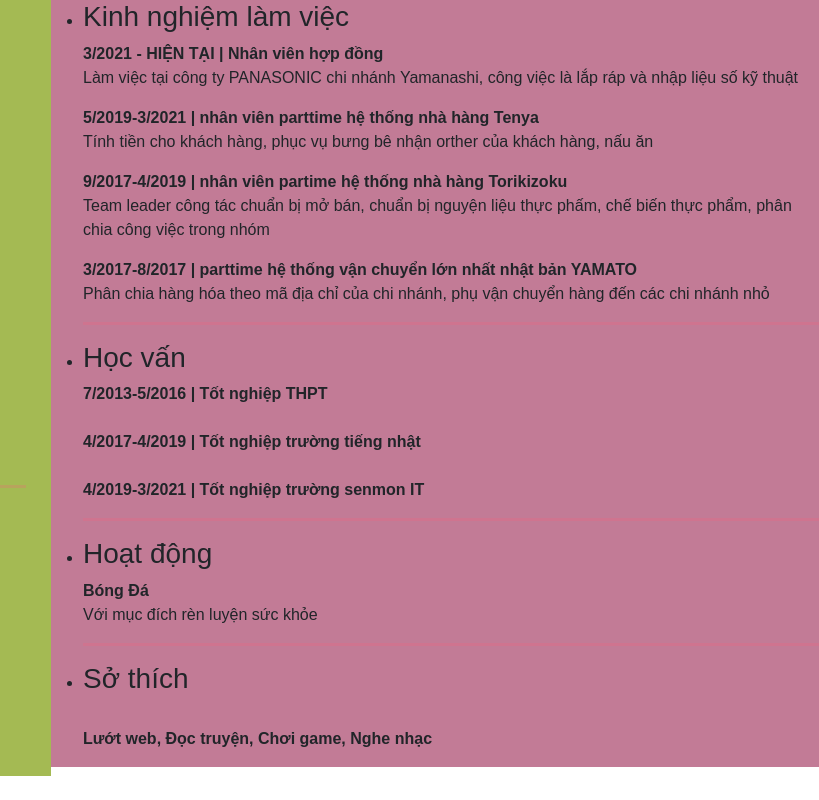
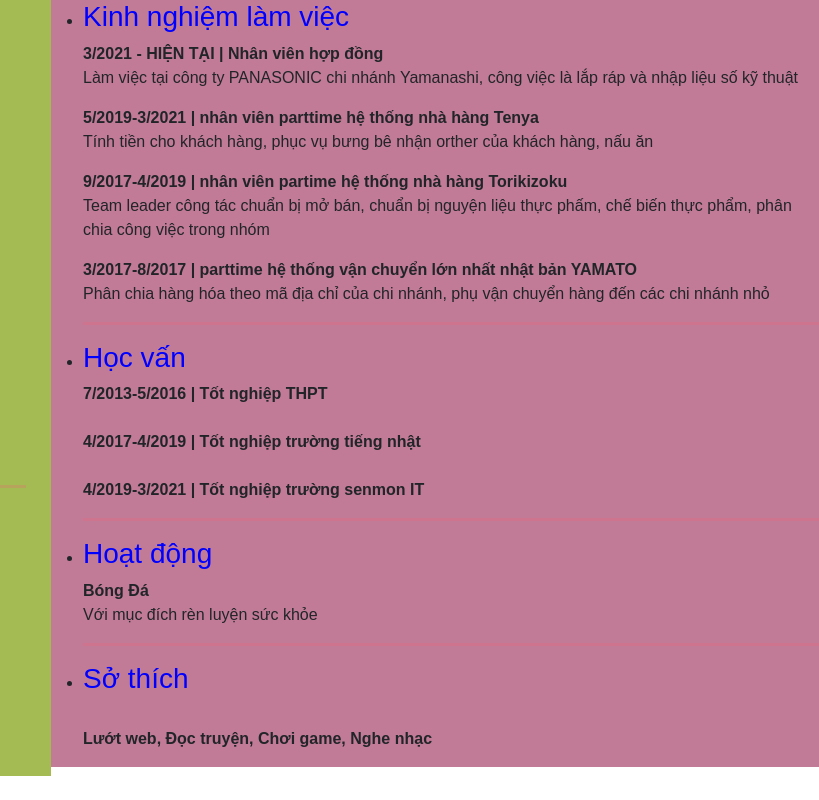
Before and after one commit to quyetdc17/lm1-cv, a plain HTML site: page index.html in a window 1280 px wide. Shown: the full height of the page, 461-1280 px from the left. Drawn offline with nearby package versions, Linux system fonts and the light colour scheme.

Commit message:
Create cv

```diff
--- a/index.html
+++ b/index.html
@@ -50,7 +50,7 @@
 <div style="width: 60%; float: right; background-color: #c27b96; font-family: Arial">
     <ul>
         <li>
-            <h3 style="text-color: blue">Kinh nghiệm làm việc</h3>
+            <h3 style="color: blue">Kinh nghiệm làm việc</h3>
             <b>3/2021 - HIỆN TẠI | Nhân viên hợp đồng</b>
             <p>Làm việc tại công ty PANASONIC chi nhánh Yamanashi, công việc là lắp ráp và nhập liệu số kỹ thuật</p>
             <b>5/2019-3/2021 | nhân viên parttime hệ thống nhà hàng Tenya</b>
@@ -61,17 +61,17 @@
             <p>Phân chia hàng hóa theo mã địa chỉ của chi nhánh, phụ vận chuyển hàng đến các chi nhánh nhỏ</p>
             <hr style="border-bottom: 3px solid #f6627c">
         </li>
-        <li><h3>Học vấn</h3>
+        <li><h3 style="color: blue">Học vấn</h3>
             <b>7/2013-5/2016 | Tốt nghiệp THPT</b><br><br>
             <b>4/2017-4/2019 | Tốt nghiệp trường tiếng nhật</b><br><br>
             <b>4/2019-3/2021 | Tốt nghiệp trường senmon IT</b>
             <hr style="border-bottom: 3px solid #f6627c">
         </li>
-        <li><h3>Hoạt động</h3>
+        <li><h3 style="color: blue">Hoạt động</h3>
             <b>Bóng Đá </b><p>Với mục đích rèn luyện sức khỏe</p>
             <hr style="border-bottom: 3px solid #f6627c">
         </li>
-        <li><h3>Sở thích</h3>
+        <li><h3 style="color: blue">Sở thích</h3>
             <br><b>Lướt web, Đọc truyện, Chơi game, Nghe nhạc</b>
         </li>
     </ul>
```
